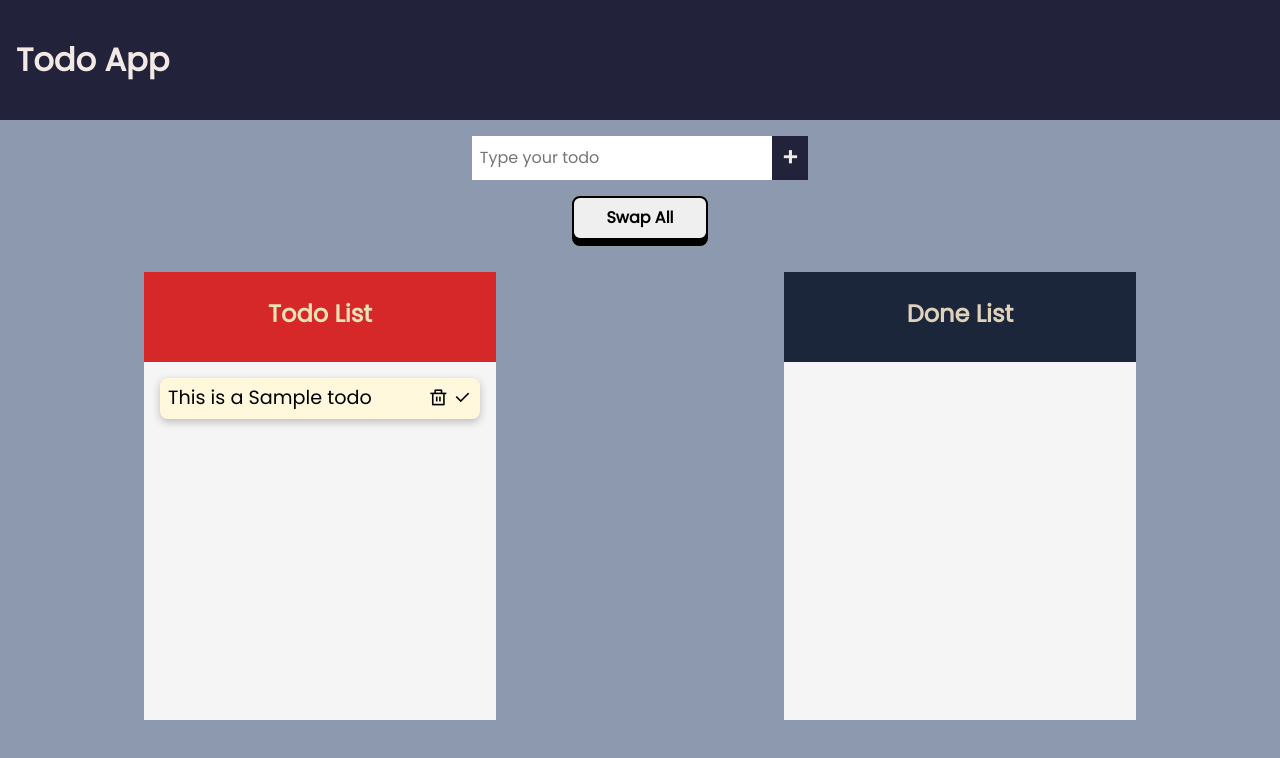
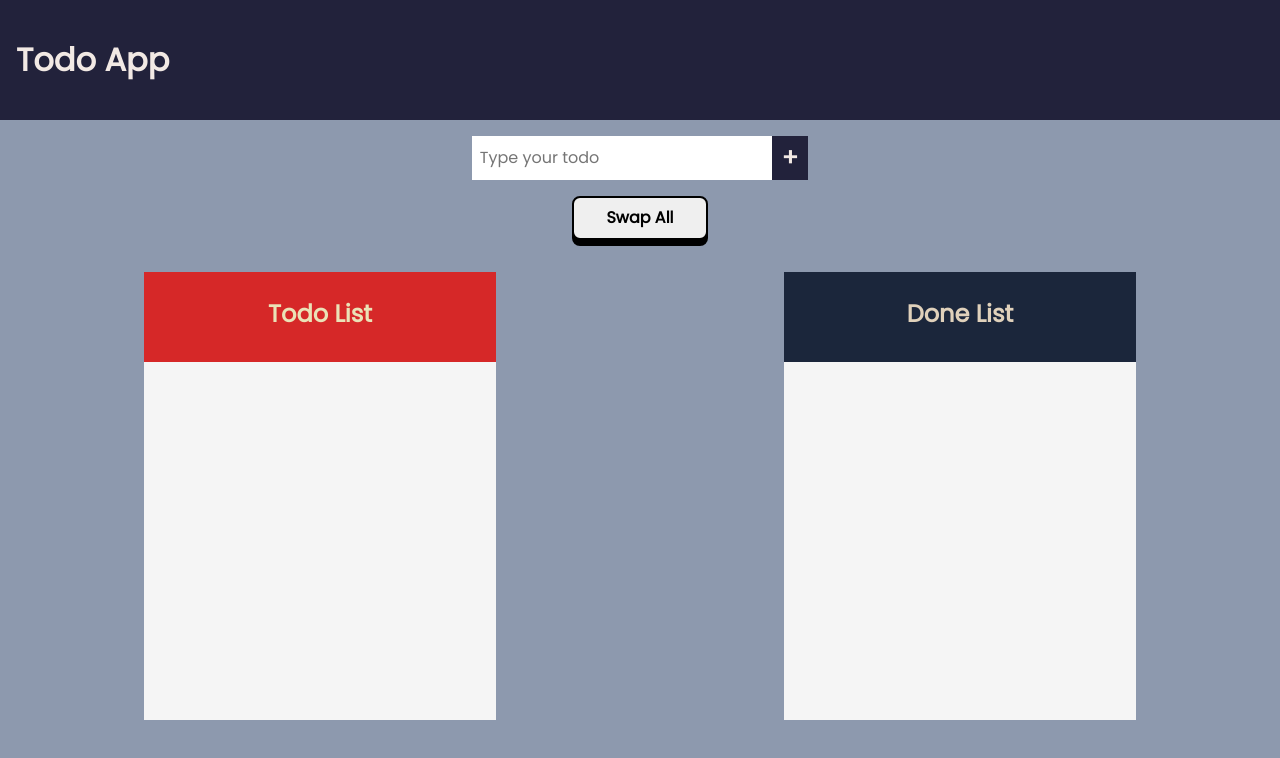
Before and after one commit to chirag-chhajed/react-todolist, a React (Vite) app: page / in a window 1280 px wide. Shown: the top 758 px of the page. Built offline with nearby package versions, Linux system fonts and the light colour scheme.

Commit message:
change made

```diff
--- a/src/Context.jsx
+++ b/src/Context.jsx
@@ -4,15 +4,13 @@ import React, { createContext, useState, useEffect } from "react";
 const Context = createContext()
 
 function ContextProvider({ children }) {
-    const [todos, setTodos] = useState([{
-        text: "This is a Sample todo",
-        id: nanoid(),
-        isDone: false
-    }])
+    const [todos, setTodos] = useState(
+        ()=>JSON.parse(localStorage.getItem("todos")) || []
+    )
 
-    // useEffect(() => {
-    //     localStorage.setItem("todos", JSON.stringify(todos))
-    // }, [todos])
+    useEffect(() => {
+        localStorage.setItem("todos", JSON.stringify(todos))
+    }, [todos])
 
     const add = text => {
         const newTodos = [...todos, { text: text, id: nanoid(), isDone: false }]
```
